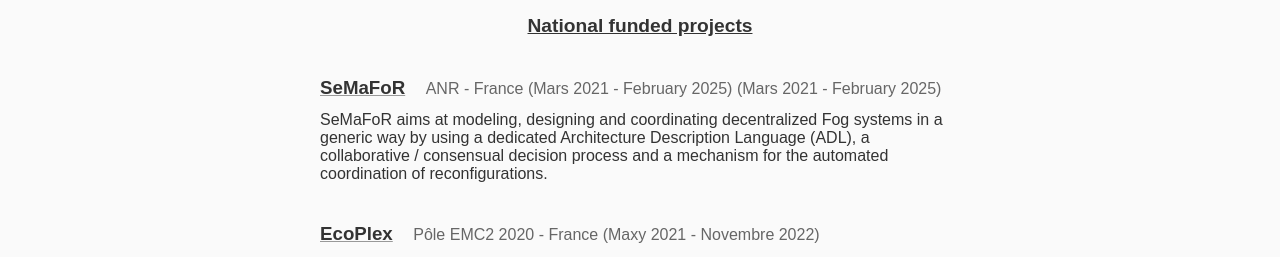
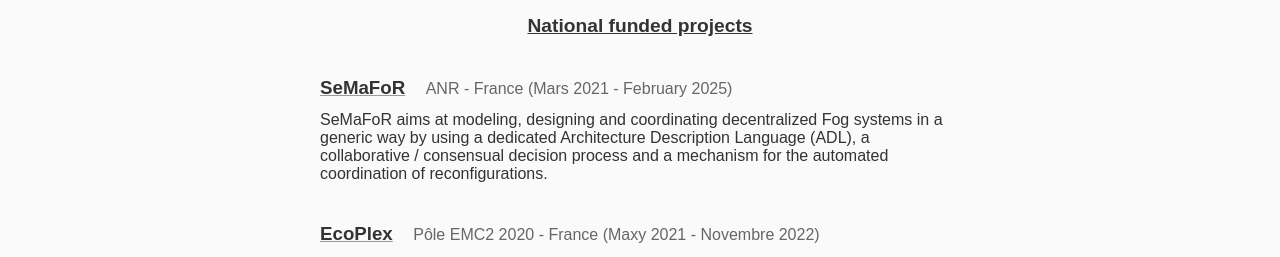
Before and after one commit to NaoMod/naomod.github.io, a Jekyll site: the page built from projects.html, in a window 1280 px wide. Shown: the part 806-1063 px from the top of the page. Built offline with Jekyll 4.4.1, drawn with Linux system fonts in a browser that asks for light colours.

Commit message:
Double dates fixed for ANR project

```diff
--- a/projects.html
+++ b/projects.html
@@ -53,7 +53,7 @@
 
   - title: SeMaFoR
     website: https://semafor.gitlab.io/
-    funder: ANR - France (Mars 2021 - February 2025)
+    funder: ANR - France
     type: National funded project
     start_date: Mars 2021
     end_date: February 2025
```
